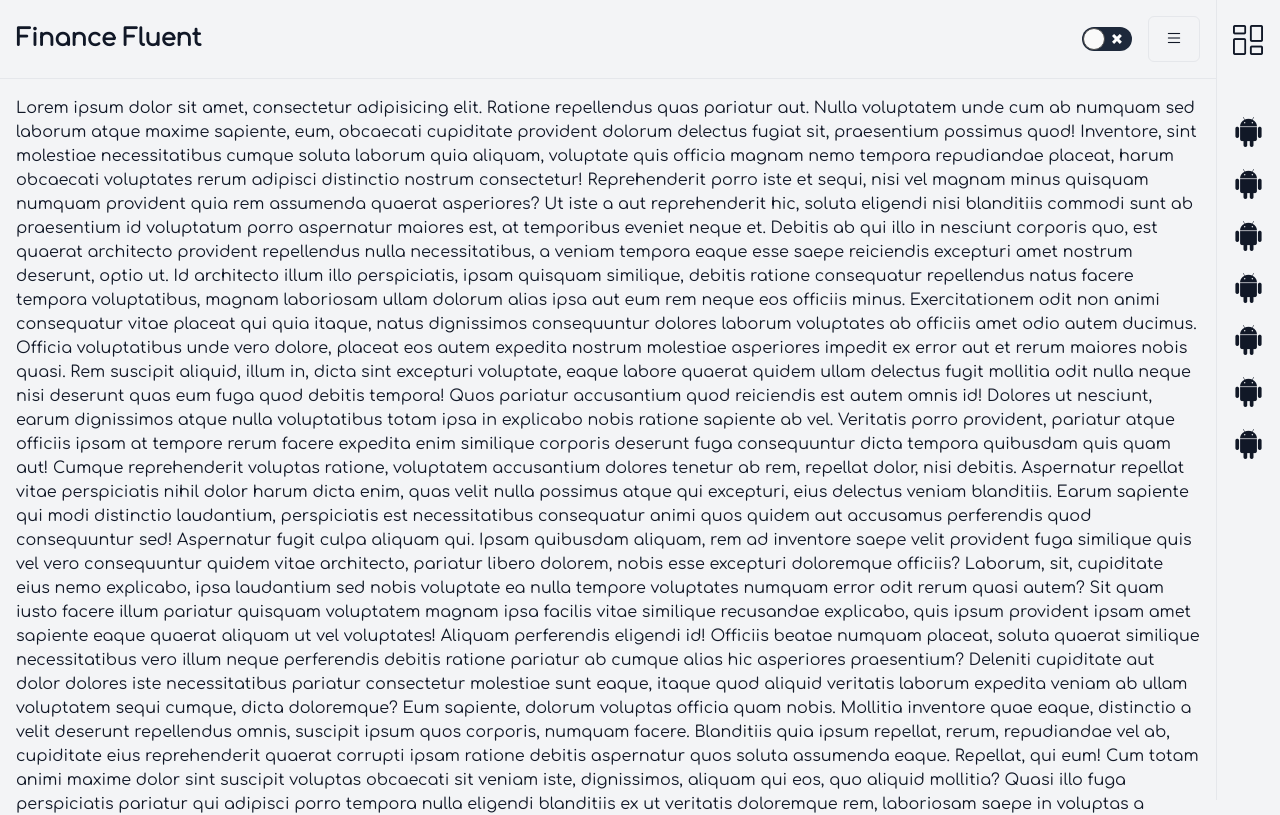
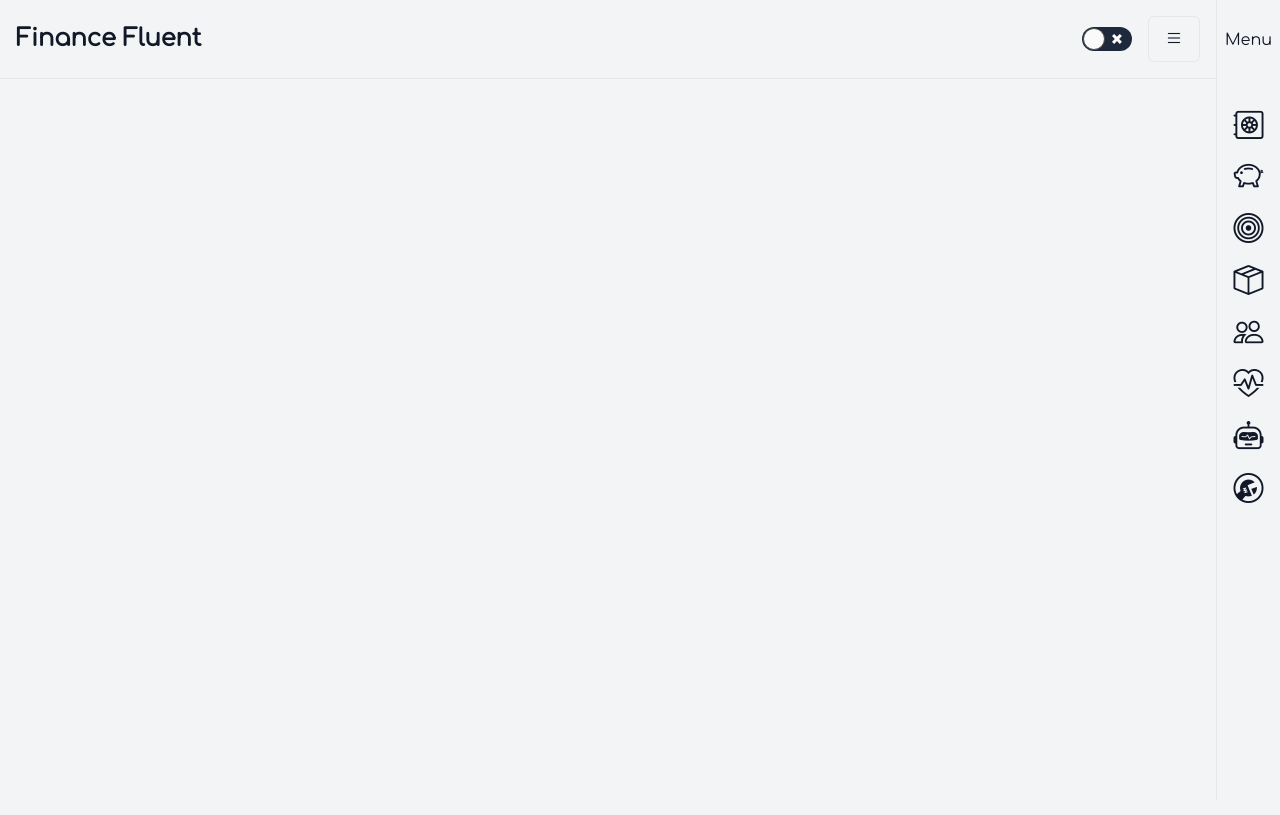
Before and after one commit to LoisaKitakaya/Feline, a React (Vite) app: page / in a window 1280 px wide. Shown: the top 815 px of the page. Built offline with nearby package versions, Linux system fonts and the light colour scheme.

Commit message:
more drawer styling

```diff
--- a/src/components/nav/Drawer.jsx
+++ b/src/components/nav/Drawer.jsx
@@ -44,51 +44,68 @@ const Drawer = () => {
         height: "100%",
       }}
     >
-      <div className="mb-2"></div>
-      <i class="bi bi-columns-gap text-3xl p-4"></i>
+      <div
+        style={{
+          marginTop: "0.75rem",
+        }}
+      ></div>
+      <p className="text-center">Menu</p>
       <div className="mb-10"></div>
       <ul className="flex flex-col justify-center items-center">
-        <li></li>
         <li className="my-2"></li>
         <li>
-          <a href="">
-            <i class="bi bi-android2 text-3xl p-4"></i>
+          <a href="" className="tooltip">
+            <i className="bi bi-safe2 text-3xl p-4"></i>
+            <span className="tooltip-text">Accounts</span>
           </a>
         </li>
         <li className="my-2"></li>
         <li>
-          <a href="">
-            <i class="bi bi-android2 text-3xl p-4"></i>
+          <a href="" className="tooltip">
+            <i className="bi bi-piggy-bank text-3xl p-4"></i>
+            <span className="tooltip-text">Budgets</span>
           </a>
         </li>
         <li className="my-2"></li>
         <li>
-          <a href="">
-            <i class="bi bi-android2 text-3xl p-4"></i>
+          <a href="" className="tooltip">
+            <i className="bi bi-bullseye text-3xl p-4"></i>
+            <span className="tooltip-text">Targets</span>
           </a>
         </li>
         <li className="my-2"></li>
         <li>
-          <a href="">
-            <i class="bi bi-android2 text-3xl p-4"></i>
+          <a href="" className="tooltip">
+            <i className="bi bi-box-seam text-3xl p-4"></i>
+            <span className="tooltip-text">Inventory</span>
           </a>
         </li>
         <li className="my-2"></li>
         <li>
-          <a href="">
-            <i class="bi bi-android2 text-3xl p-4"></i>
+          <a href="" className="tooltip">
+            <i className="bi bi-people text-3xl p-4"></i>
+            <span className="tooltip-text">Employees</span>
           </a>
         </li>
         <li className="my-2"></li>
         <li>
-          <a href="">
-            <i class="bi bi-android2 text-3xl p-4"></i>
+          <a href="" className="tooltip">
+            <i className="bi bi-heart-pulse text-3xl p-4"></i>
+            <span className="tooltip-text">Reports</span>
           </a>
         </li>
         <li className="my-2"></li>
         <li>
-          <a href="">
-            <i class="bi bi-android2 text-3xl p-4"></i>
+          <a href="" className="tooltip">
+            <i className="bi bi-robot text-3xl p-4"></i>
+            <span className="tooltip-text">AI</span>
+          </a>
+        </li>
+        <li className="my-2"></li>
+        <li>
+          <a href="" className="tooltip">
+            <i className="bi bi-wrench-adjustable-circle text-3xl p-4"></i>
+            <span className="tooltip-text">Profile</span>
           </a>
         </li>
       </ul>
--- a/src/index.css
+++ b/src/index.css
@@ -138,3 +138,29 @@ body {
 .react-toggle--checked:hover:not(.react-toggle--disabled) .react-toggle-track {
   background-color: var(--background-slate-200) !important;
 }
+
+.tooltip {
+  cursor: pointer;
+  position: relative;
+  display: inline-block;
+}
+
+.tooltip:hover .tooltip-text {
+  opacity: 1;
+  visibility: visible;
+}
+
+.tooltip-text {
+  top: 50%;
+  z-index: 1;
+  opacity: 0;
+  right: 125%;
+  padding: 5px;
+  width: 120px;
+  visibility: hidden;
+  text-align: center;
+  border-radius: 4px;
+  position: absolute;
+  transform: translateY(-50%);
+  transition: opacity 0.3s ease-in-out;
+}
--- a/src/pages/Dashboard.jsx
+++ b/src/pages/Dashboard.jsx
@@ -1,114 +1,5 @@
 const Dashboard = () => {
-  return (
-    <div className="page">
-      Lorem ipsum dolor sit amet, consectetur adipisicing elit. Ratione
-      repellendus quas pariatur aut. Nulla voluptatem unde cum ab numquam sed
-      laborum atque maxime sapiente, eum, obcaecati cupiditate provident dolorum
-      delectus fugiat sit, praesentium possimus quod! Inventore, sint molestiae
-      necessitatibus cumque soluta laborum quia aliquam, voluptate quis officia
-      magnam nemo tempora repudiandae placeat, harum obcaecati voluptates rerum
-      adipisci distinctio nostrum consectetur! Reprehenderit porro iste et
-      sequi, nisi vel magnam minus quisquam numquam provident quia rem assumenda
-      quaerat asperiores? Ut iste a aut reprehenderit hic, soluta eligendi nisi
-      blanditiis commodi sunt ab praesentium id voluptatum porro aspernatur
-      maiores est, at temporibus eveniet neque et. Debitis ab qui illo in
-      nesciunt corporis quo, est quaerat architecto provident repellendus nulla
-      necessitatibus, a veniam tempora eaque esse saepe reiciendis excepturi
-      amet nostrum deserunt, optio ut. Id architecto illum illo perspiciatis,
-      ipsam quisquam similique, debitis ratione consequatur repellendus natus
-      facere tempora voluptatibus, magnam laboriosam ullam dolorum alias ipsa
-      aut eum rem neque eos officiis minus. Exercitationem odit non animi
-      consequatur vitae placeat qui quia itaque, natus dignissimos consequuntur
-      dolores laborum voluptates ab officiis amet odio autem ducimus. Officia
-      voluptatibus unde vero dolore, placeat eos autem expedita nostrum
-      molestiae asperiores impedit ex error aut et rerum maiores nobis quasi.
-      Rem suscipit aliquid, illum in, dicta sint excepturi voluptate, eaque
-      labore quaerat quidem ullam delectus fugit mollitia odit nulla neque nisi
-      deserunt quas eum fuga quod debitis tempora! Quos pariatur accusantium
-      quod reiciendis est autem omnis id! Dolores ut nesciunt, earum dignissimos
-      atque nulla voluptatibus totam ipsa in explicabo nobis ratione sapiente ab
-      vel. Veritatis porro provident, pariatur atque officiis ipsam at tempore
-      rerum facere expedita enim similique corporis deserunt fuga consequuntur
-      dicta tempora quibusdam quis quam aut! Cumque reprehenderit voluptas
-      ratione, voluptatem accusantium dolores tenetur ab rem, repellat dolor,
-      nisi debitis. Aspernatur repellat vitae perspiciatis nihil dolor harum
-      dicta enim, quas velit nulla possimus atque qui excepturi, eius delectus
-      veniam blanditiis. Earum sapiente qui modi distinctio laudantium,
-      perspiciatis est necessitatibus consequatur animi quos quidem aut
-      accusamus perferendis quod consequuntur sed! Aspernatur fugit culpa
-      aliquam qui. Ipsam quibusdam aliquam, rem ad inventore saepe velit
-      provident fuga similique quis vel vero consequuntur quidem vitae
-      architecto, pariatur libero dolorem, nobis esse excepturi doloremque
-      officiis? Laborum, sit, cupiditate eius nemo explicabo, ipsa laudantium
-      sed nobis voluptate ea nulla tempore voluptates numquam error odit rerum
-      quasi autem? Sit quam iusto facere illum pariatur quisquam voluptatem
-      magnam ipsa facilis vitae similique recusandae explicabo, quis ipsum
-      provident ipsam amet sapiente eaque quaerat aliquam ut vel voluptates!
-      Aliquam perferendis eligendi id! Officiis beatae numquam placeat, soluta
-      quaerat similique necessitatibus vero illum neque perferendis debitis
-      ratione pariatur ab cumque alias hic asperiores praesentium? Deleniti
-      cupiditate aut dolor dolores iste necessitatibus pariatur consectetur
-      molestiae sunt eaque, itaque quod aliquid veritatis laborum expedita
-      veniam ab ullam voluptatem sequi cumque, dicta doloremque? Eum sapiente,
-      dolorum voluptas officia quam nobis. Mollitia inventore quae eaque,
-      distinctio a velit deserunt repellendus omnis, suscipit ipsum quos
-      corporis, numquam facere. Blanditiis quia ipsum repellat, rerum,
-      repudiandae vel ab, cupiditate eius reprehenderit quaerat corrupti ipsam
-      ratione debitis aspernatur quos soluta assumenda eaque. Repellat, qui eum!
-      Cum totam animi maxime dolor sint suscipit voluptas obcaecati sit veniam
-      iste, dignissimos, aliquam qui eos, quo aliquid mollitia? Quasi illo fuga
-      perspiciatis pariatur qui adipisci porro tempora nulla eligendi blanditiis
-      ex ut veritatis doloremque rem, laboriosam saepe in voluptas a autem
-      suscipit labore amet est iste? Accusantium, pariatur! Quisquam qui, totam
-      voluptates minima deserunt magni explicabo, commodi non fuga aliquid quo
-      rerum nostrum corrupti natus aliquam quia possimus saepe laudantium! Alias
-      harum accusantium quis accusamus! Commodi quasi ab corrupti perspiciatis
-      fugit ex tempora placeat quo molestias illo quidem hic aut expedita est
-      maxime, natus, consequuntur reprehenderit. Explicabo fuga deserunt
-      cupiditate itaque? Eos totam modi voluptatum veniam minima dolores
-      perferendis, aliquid necessitatibus consectetur, labore natus optio quam
-      iste assumenda tempore corrupti alias nam minus velit doloremque,
-      accusamus nisi dolorem distinctio. Totam hic excepturi, explicabo et,
-      saepe quis voluptatum odit distinctio rem quidem, sapiente fugiat error
-      sunt! Voluptate facere porro mollitia veritatis. Quia libero sit
-      provident. Consectetur ab voluptate, ut eaque dolor, nam, labore quasi
-      odit ea enim id. Eius, illum? Tenetur aliquam perferendis itaque suscipit
-      est blanditiis et. Iste inventore nobis necessitatibus odio enim odit,
-      nisi vel corrupti voluptatum. Repudiandae, sequi harum, quis atque error
-      quaerat inventore explicabo facilis consectetur obcaecati voluptatibus
-      fuga praesentium illum possimus. Sint voluptates possimus nihil
-      perspiciatis aut corporis fugiat? Quos, possimus vitae. Illum tenetur quod
-      minima numquam quasi doloribus consequuntur! Perspiciatis enim possimus
-      odio repellendus ipsum repudiandae eveniet ea illum voluptate iure
-      praesentium delectus, doloribus quos deserunt consequatur reprehenderit
-      debitis aspernatur? Fugit sequi voluptatem suscipit rerum possimus
-      necessitatibus quia, vitae velit pariatur impedit cum dignissimos autem
-      excepturi. Consequuntur doloribus minima vitae quibusdam! Tempore ab amet
-      suscipit at sint mollitia voluptate quis sunt placeat deleniti praesentium
-      eos aperiam error, nulla quisquam perferendis sit fugit pariatur ad quasi
-      magni recusandae doloremque obcaecati itaque? Temporibus, accusamus
-      similique facere qui optio totam rerum corrupti natus debitis reiciendis,
-      accusantium nihil, obcaecati ipsa ex veniam magnam nam numquam dolore eum
-      inventore commodi enim vitae! Adipisci ut perferendis distinctio sint vel.
-      Reiciendis voluptates tempore quas adipisci iusto quae! Ipsum similique
-      itaque qui perferendis sint consequatur eaque eveniet consectetur?
-      Inventore, magni quis. Tenetur recusandae accusantium at doloribus! Autem
-      provident vel optio at eius ducimus totam eos! Qui omnis aliquid illo
-      cumque eaque minima in explicabo sequi perspiciatis repudiandae
-      consequuntur similique fugiat ad distinctio illum ab, neque perferendis
-      assumenda odio veritatis. Quam, asperiores recusandae? Nesciunt dolorum
-      eaque illum adipisci debitis quae laborum minima optio aspernatur, illo
-      ipsa porro alias facere! Delectus blanditiis impedit sapiente accusamus
-      quia nam neque eos, consectetur nobis laboriosam eaque, enim fugiat quis
-      dignissimos iure aliquam quaerat modi excepturi minus culpa porro?
-      Provident, at. Animi nisi natus accusantium omnis nulla modi. Expedita
-      natus optio aliquam quo ipsa est a quasi? Illum est temporibus impedit
-      repellat? Voluptatum aspernatur porro nesciunt laboriosam sequi ratione,
-      repudiandae non officiis? Est accusamus quis aliquid minima labore,
-      provident maiores ut nesciunt eligendi dolorum tempora quos iste nemo
-      pariatur quas optio itaque non atque eveniet dolore? Nam, incidunt.
-    </div>
-  );
+  return <div className="page"></div>;
 };
 
 export default Dashboard;
```
Also changed, not shown: src/redux/reducers/theme.js (+14 -0 lines).
